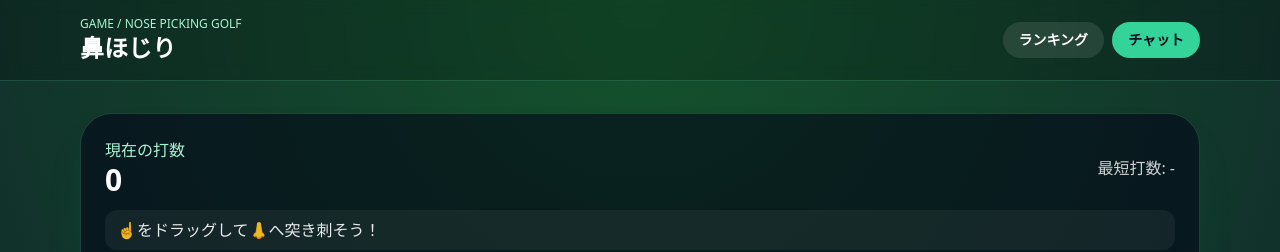
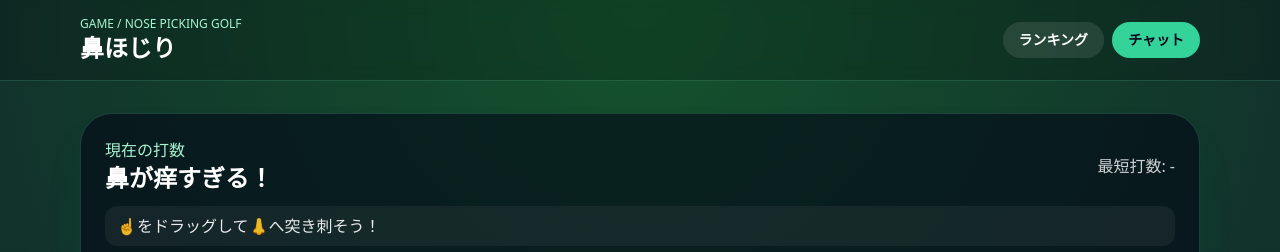
Before and after one commit to Hapiemon/Mayuko, a Next.js app: page /game/spot-difference in a window 1280 px wide. Shown: the top 252 px of the page. Built offline with nearby package versions, Linux system fonts and the light colour scheme; no server answers; the database is empty; sample sign-in values are in the browser's storage.

Commit message:
feat: update stroke display to show custom messages based on stroke count

```diff
--- a/src/app/game/spot-difference/page.tsx
+++ b/src/app/game/spot-difference/page.tsx
@@ -472,7 +472,9 @@ export default function SpotDifferencePage() {
           <div className="mb-3 flex flex-wrap items-center justify-between gap-2">
             <div>
               <p className={`${secondaryTextSizeClass} text-emerald-200`}>現在の打数</p>
-              <p className="text-3xl font-black">{strokes}</p>
+              <p className={strokes <= 1 ? 'text-2xl font-black' : 'text-3xl font-black'}>
+                {strokes === 0 ? '鼻が痒すぎる！' : strokes === 1 ? '初回' : strokes - 1}
+              </p>
             </div>
             <div className={`text-right text-white/80 ${secondaryTextSizeClass}`}>
               <p>最短打数: {bestScore === 0 ? '-' : bestScore}</p>
```
